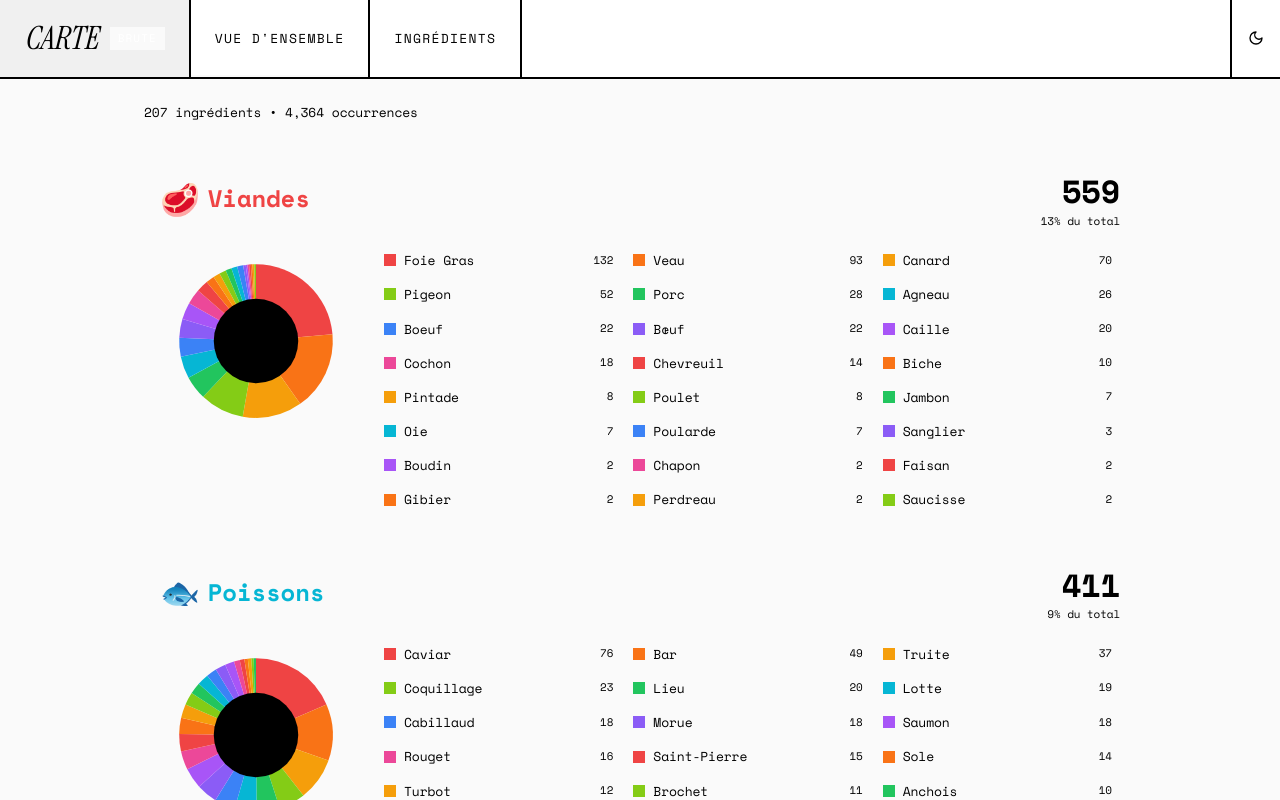
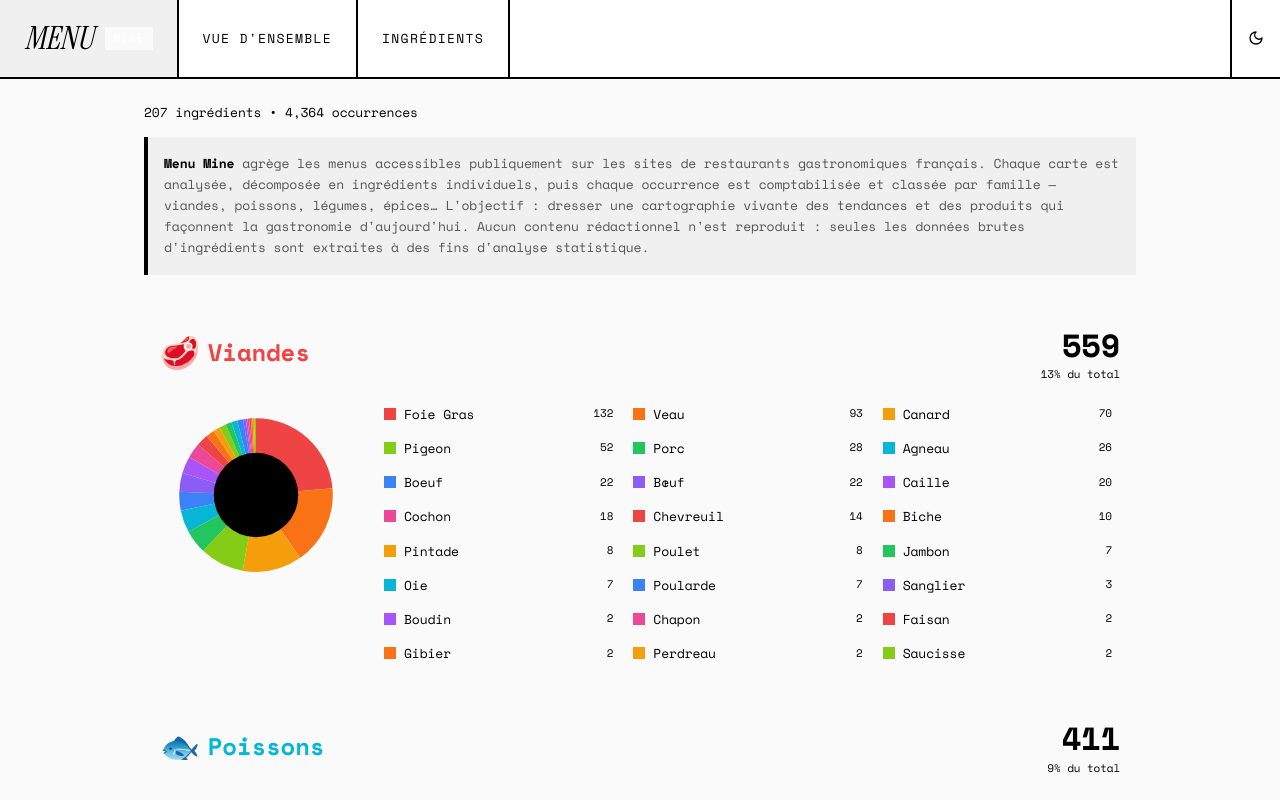
Before and after one commit to francois1791/table, a Next.js app: page / in a window 1280 px wide. Shown: the top 800 px of the page. Built offline with nearby package versions, Linux system fonts and the light colour scheme.

Commit message:
Rebrand: CARTE BRUTE → MENU MINE + add concept description on homepage

```diff
--- a/src/app/page.tsx
+++ b/src/app/page.tsx
@@ -193,8 +193,15 @@ export default function OverviewPage() {
   return (
     <div className="container mx-auto px-4 py-6 max-w-5xl">
       {/* Stats simples */}
-      <div className="mb-8 text-sm text-muted-foreground">
+      <div className="mb-4 text-sm text-muted-foreground">
         {ingredientsData.length} ingrédients • {totalAll.toLocaleString()} occurrences
+      </div>
+
+      {/* Description du concept */}
+      <div className="mb-8 p-4 border-l-4 border-primary bg-accent">
+        <p className="text-sm leading-relaxed text-secondary">
+          <strong className="text-primary">Menu Mine</strong> agrège les menus accessibles publiquement sur les sites de restaurants gastronomiques français. Chaque carte est analysée, décomposée en ingrédients individuels, puis chaque occurrence est comptabilisée et classée par famille — viandes, poissons, légumes, épices… L'objectif : dresser une cartographie vivante des tendances et des produits qui façonnent la gastronomie d'aujourd'hui. Aucun contenu rédactionnel n'est reproduit : seules les données brutes d'ingrédients sont extraites à des fins d'analyse statistique.
+        </p>
       </div>
 
       {/* Category Donuts */}
--- a/src/components/layout/Header.tsx
+++ b/src/components/layout/Header.tsx
@@ -25,8 +25,8 @@ export function Header() {
           href="/"
           className="flex items-center gap-3 px-6 py-4 border-r-2 border-border hover:bg-accent transition-colors"
         >
-          <span className="font-serif text-2xl italic">CARTE</span>
-          <span className="font-mono text-xs tracking-wider bg-primary text-surface px-2 py-1">BRUTE</span>
+          <span className="font-serif text-2xl italic">MENU</span>
+          <span className="font-mono text-xs tracking-wider bg-primary text-surface px-2 py-1">MINE</span>
         </Link>
 
         {/* Desktop Navigation */}
```
